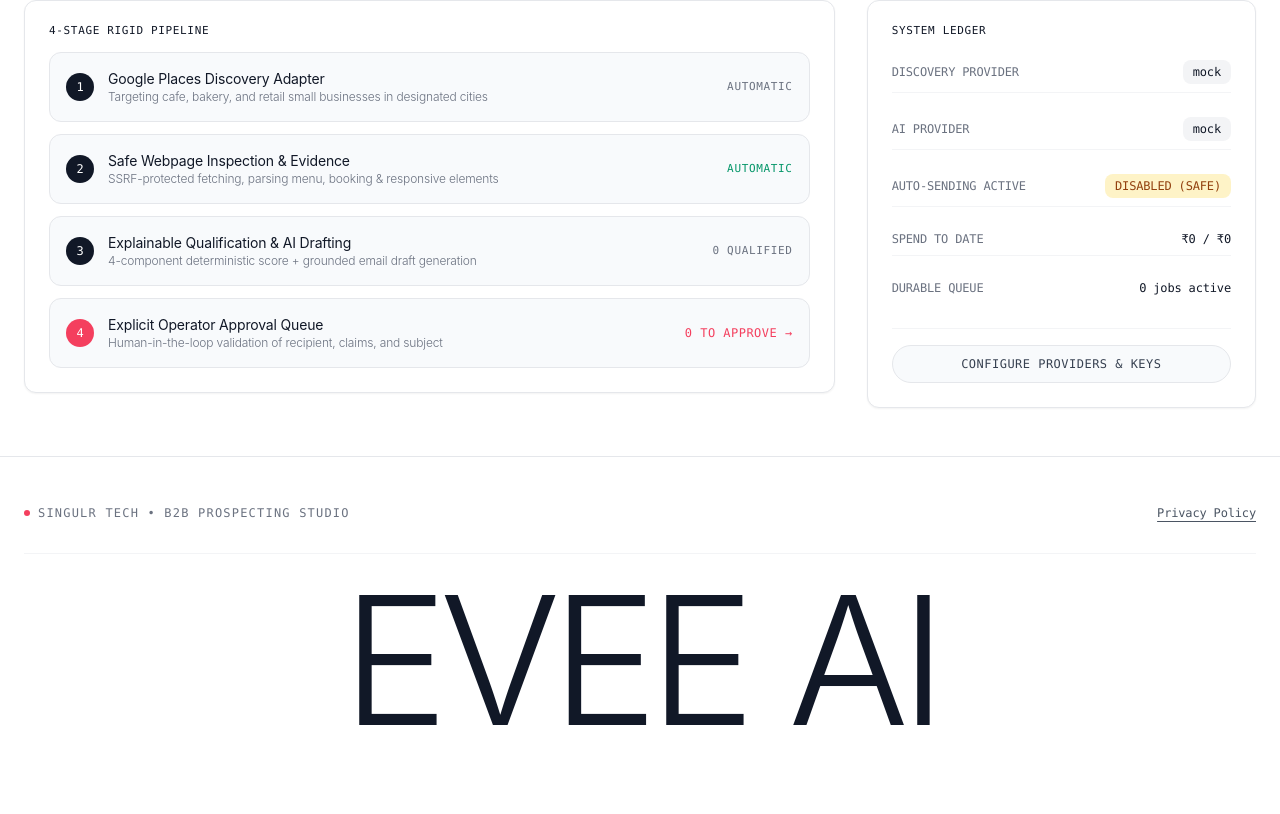
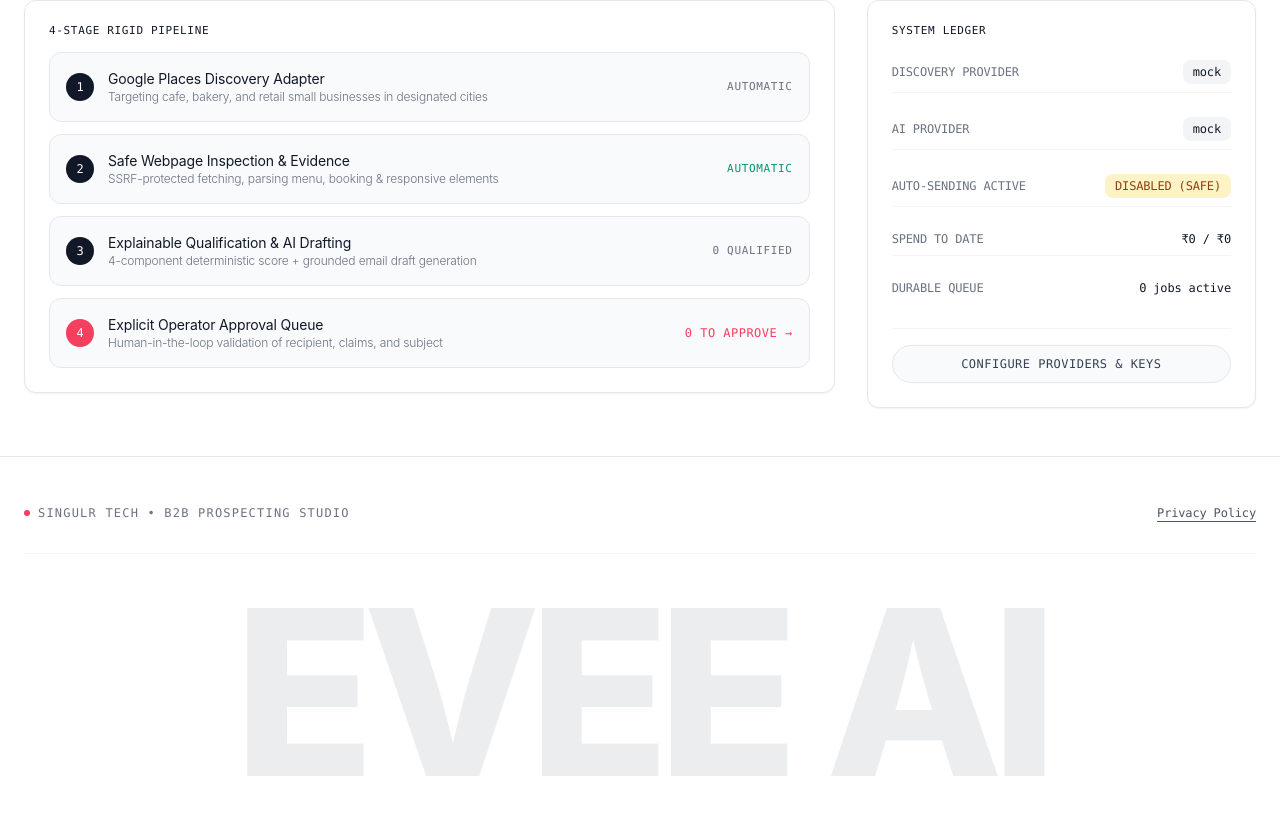
Before and after one commit to Hootsworth/Evee, a Next.js app: page / in a window 1280 px wide. Shown: the part 623-1437 px from the top of the page. Before the commit the page ends 1404 px from the top, so only its background shows below. Built offline with nearby package versions, Linux system fonts and the light colour scheme; no server answers; the database is empty.

Commit message:
feat(footer): restore original font-extrabold tracking-tighter for EVEE AI at screen-spanning scale

```diff
--- a/components/Footer.tsx
+++ b/components/Footer.tsx
@@ -2,7 +2,7 @@
 
 export default function Footer() {
   return (
-    <footer className="bg-white border-t border-[#e5e7eb] pt-12 pb-8 overflow-hidden select-none">
+    <footer className="bg-white border-t border-[#e5e7eb] pt-12 pb-6 overflow-hidden select-none">
       <div className="max-w-7xl mx-auto px-6">
         {/* Simple top row with Privacy Policy link */}
         <div className="flex flex-col sm:flex-row items-center justify-between gap-4 pb-8 text-xs font-mono text-[#6b7280]">
@@ -22,11 +22,11 @@
           </div>
         </div>
 
-        {/* Substantially bigger EVEE AI spanning the screen */}
-        <div className="pt-4 border-t border-[#f3f4f6] text-center overflow-hidden">
-          <h2 className="text-[13vw] sm:text-[14vw] font-light tracking-tighter text-[#111827] leading-none uppercase select-none pointer-events-none whitespace-nowrap">
+        {/* Substantially bigger EVEE AI with the original font-extrabold tracking-tighter style fitting the screen */}
+        <div className="pt-6 border-t border-[#f3f4f6] text-center overflow-hidden">
+          <div className="text-[17vw] sm:text-[18vw] font-extrabold tracking-tighter text-[#111827]/[0.08] leading-none uppercase select-none pointer-events-none whitespace-nowrap">
             EVEE AI
-          </h2>
+          </div>
         </div>
       </div>
     </footer>
```
